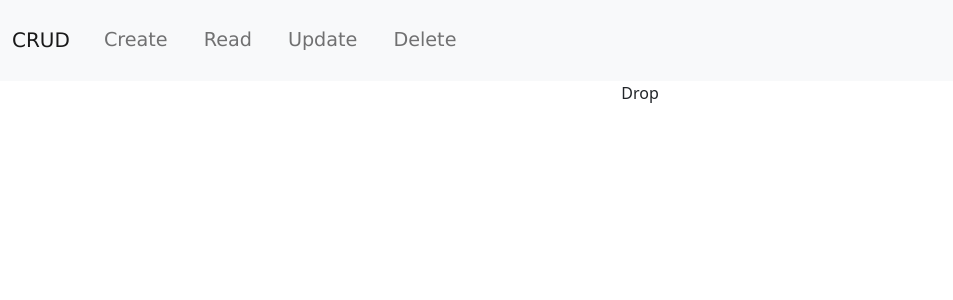
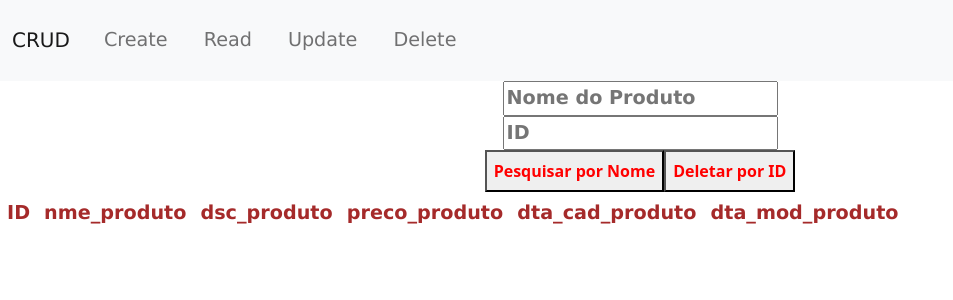
Before and after one commit to andre-vg/Desafio_ICTS, a React (Create React App) app in the folder client/: page /drop in a window 1280 px wide. Shown: the top 300 px of the page, without its empty margins (0-953 px from the left). Built offline with nearby package versions, Linux system fonts and the light colour scheme.

Commit message:
Funções Produto Done

```diff
--- a/client/src/rotas/Drop.js
+++ b/client/src/rotas/Drop.js
@@ -1,9 +1,88 @@
-import React from 'react'
+import React, { useState, useEffect } from 'react';
+import Axios from "axios";
+import './styles.css';
 
 function Drop() {
+
+  const [id_produto, setid_produto]= useState((0));
+  const [newNme_produto, setNewnme_produto]= useState('');
+  const [listaProduto, setListaProduto] = useState([]);
+
+  const submitForm = () =>{
+    Axios.post('http://localhost:3001/api/getID', {
+      newNme_produto: newNme_produto
+    }).then((response)=>{
+      setListaProduto(response.data);
+    })
+  };
+
+  const deleteTabela = () =>{
+
+    if (  window.confirm("Deseja deletar produto: "+ id_produto + " ?") == false ) {
+          return false ;
+      } else {
+          return (
+          Axios.post('http://localhost:3001/api/delete', {
+            id_produto: id_produto
+          }).then(()=>{
+          })
+          );
+        }
+      };
+
   return (
-    <div>Drop</div>
+
+    <div className="App">
+     <link href="https://cdn.jsdelivr.net/npm/bootstrap@5.0.2/dist/css/bootstrap.min.css" rel="stylesheet" ></link>
+
+      <form className='crud-form'>
+          <input type="text" placeholder="Nome do Produto" name='newNme_produto' onChange={(event)=>{
+            setNewnme_produto(event.target.value)
+          }}
+         required/>
+         <br/>
+
+         <input type="number" placeholder="ID" name='id_produto' min="0" onChange={(event)=>{
+            setid_produto(event.target.value)
+          }}
+         required/>
+         <br/>
+
+          <button onClick={submitForm} >Pesquisar por Nome</button>
+          <button type="submit" onClick={deleteTabela} >Deletar por ID</button>
+      </form>
+        <table>
+          <tbody>
+            <tr>
+              <th>ID</th>
+              <th>nme_produto</th>
+              <th>dsc_produto</th>
+              <th>preco_produto</th>
+              <th>dta_cad_produto</th>
+              <th>dta_mod_produto</th>
+            </tr>
+          </tbody>
+
+        {listaProduto.map((val)=>{
+            return(
+
+                    <tbody>
+                      <tr>
+                        <td key="{id_produto}">{val.id_produto}</td>
+                        <td key="{nme_produto}">{val.nme_produto}</td>
+                        <td key="{dsc_produto}">{val.dsc_produto}</td>
+                        <td key="{preco_produto}">{val.preco_produto}</td>
+                        <td key="{dta_cad_produto}">{val.dta_cad_produto}</td>
+                        <td key="{dta_mod_produto}">{val.dta_mod_produto}</td>
+                      </tr>
+                    </tbody>
+
+            )
+        })}
+        </table>
+    </div>
   );
+
 }
 
 export default Drop;
```
Also changed, not shown: 1 other file (tests, documents, lock files or other folders).
